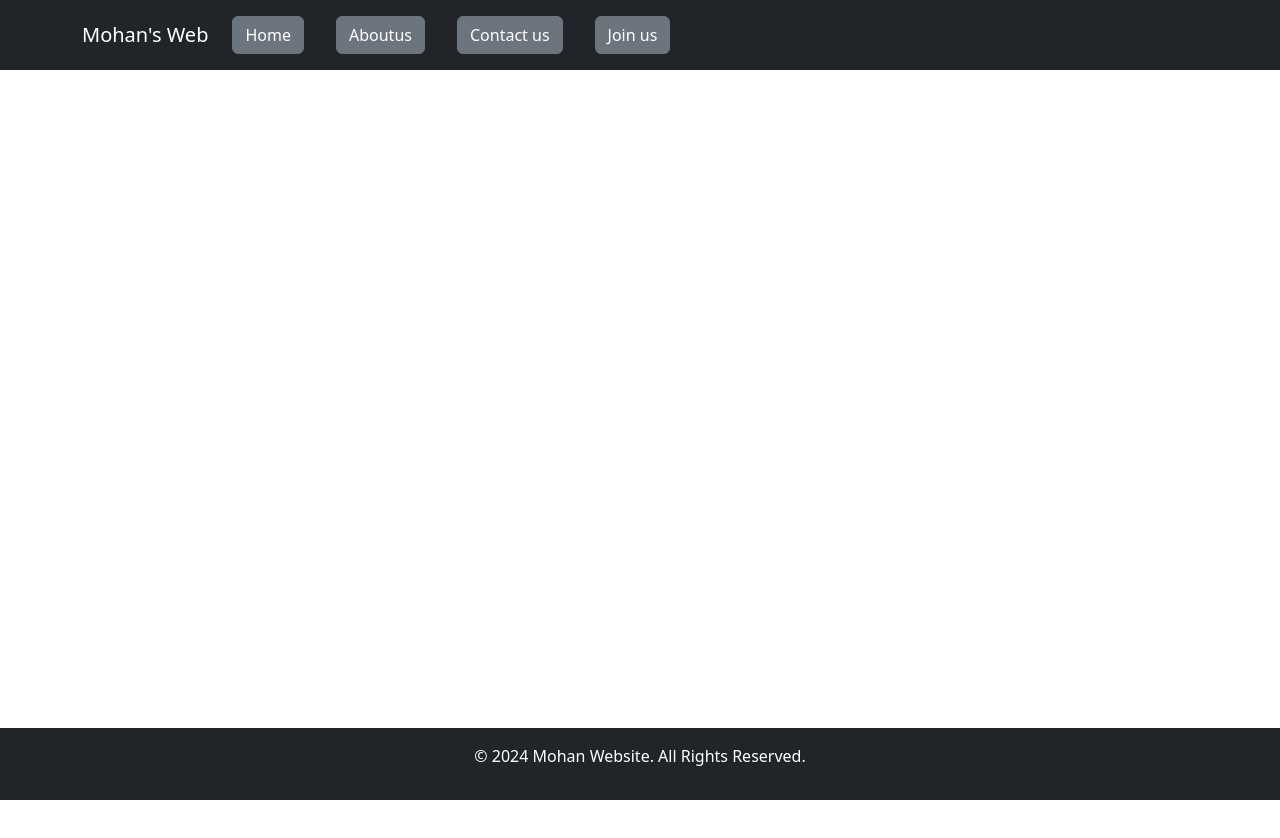
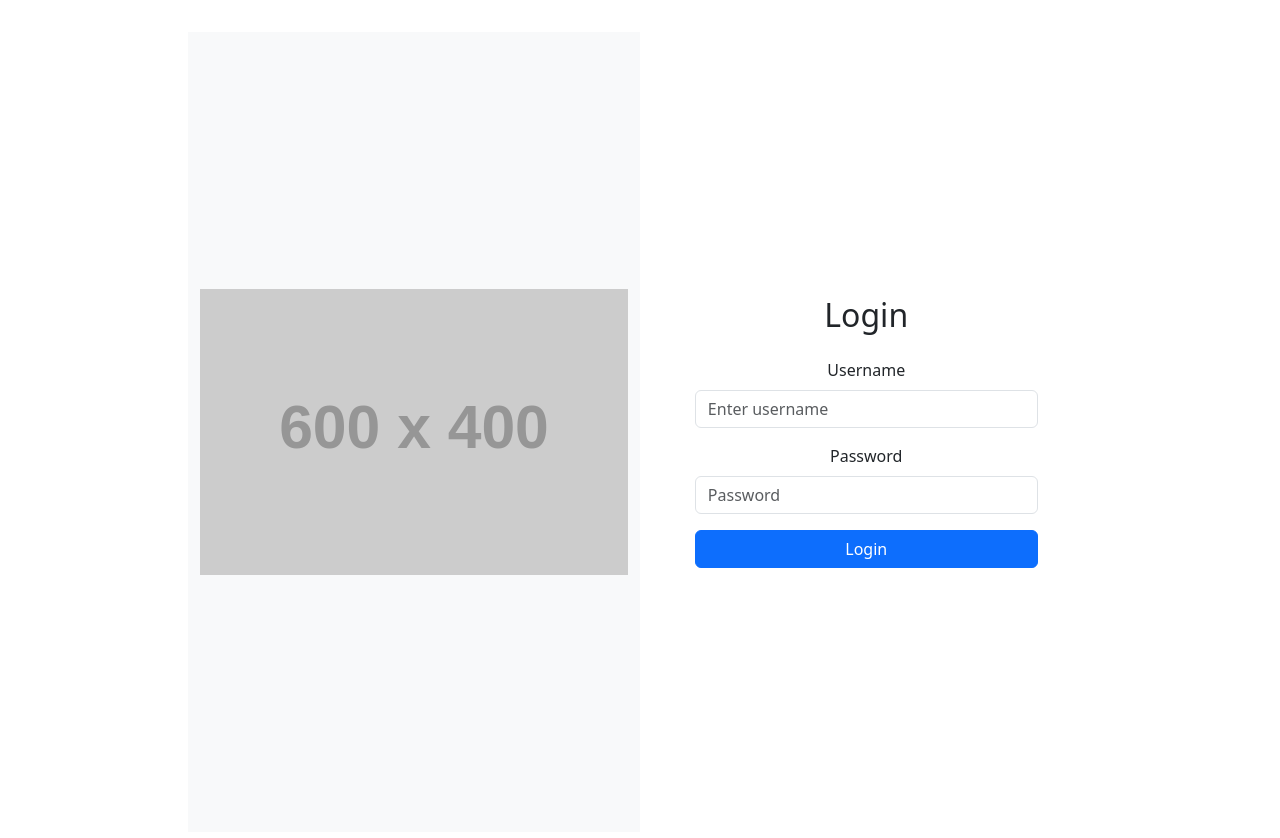
Before and after one commit to senthur003/react-practice, a React (Vite) app: page / in a window 1280 px wide. Shown: the top 838 px of the page. Before the commit the page ends 800 px from the top, so only its background shows below. Built offline with nearby package versions, Linux system fonts and the light colour scheme.

Commit message:
login page created

```diff
--- /dev/null
+++ b/src/components/Login.jsx
@@ -0,0 +1,44 @@
+import React from 'react';
+import { Container, Row, Col, Form, Button } from 'react-bootstrap';
+
+const LoginPage = () => {
+  return (
+    <Container fluid className="vh-100">
+      <Row className="h-100">
+        {/* Left Side - Image */}
+        <Col md={6} className="d-none d-md-flex bg-light justify-content-center align-items-center">
+          <img
+            src="https://via.placeholder.com/600x400" // Replace with your image URL
+            alt="Login Illustration"
+            className="img-fluid"
+            style={{ maxHeight: '70%' }}
+          />
+        </Col>
+
+        {/* Right Side - Login Form */}
+        <Col md={6} className="d-flex justify-content-center align-items-center">
+          <div style={{ width: '80%', maxWidth: '400px' }}>
+            <h2 className="mb-4 text-center">Login</h2>
+            <Form>
+              <Form.Group className="mb-3" controlId="formBasicEmail">
+                <Form.Label>Username</Form.Label>
+                <Form.Control type="email" placeholder="Enter username" />
+              </Form.Group>
+
+              <Form.Group className="mb-3" controlId="formBasicPassword">
+                <Form.Label>Password</Form.Label>
+                <Form.Control type="password" placeholder="Password" />
+              </Form.Group>
+
+              <Button variant="primary" type="submit" className="w-100">
+                Login
+              </Button>
+            </Form>
+          </div>
+        </Col>
+      </Row>
+    </Container>
+  );
+};
+
+export default LoginPage;
--- a/src/main.jsx
+++ b/src/main.jsx
@@ -9,6 +9,7 @@ import Aboutus from './components/Aboutus.jsx';
 import Contactus from './components/Contactus.jsx';
 import Joinus from './components/Joinus.jsx'
 import Layout from './components/Layout.jsx';
+import Login from './components/Login.jsx'
 
 const rootElement = document.getElementById('root');
 const root = createRoot(rootElement);
@@ -16,7 +17,8 @@ root.render(
   <React.StrictMode>
     <Router>
       <Routes>
-        <Route path="/" element={<Layout />}>
+        <Route path="/" element={<Login />}>
+          <Route path="layout" element={<Layout />} />
           <Route path="home" element={<Home />} />
           <Route path="aboutus" element={<Aboutus />} />
           <Route path="contactus" element={<Contactus />} />
```
